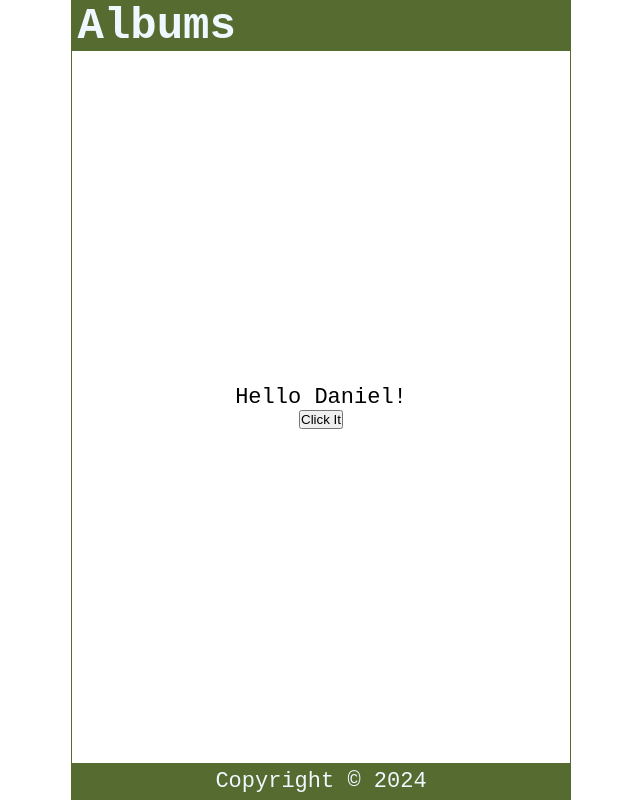
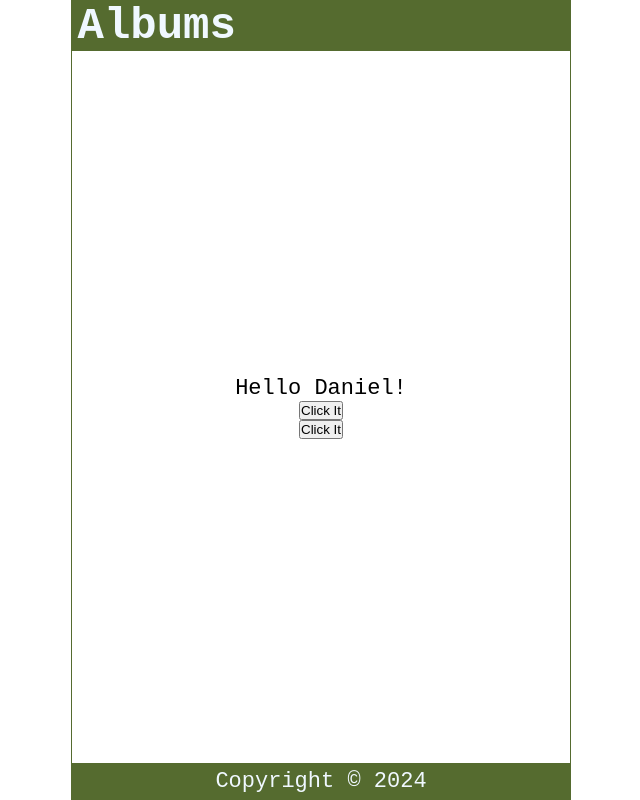
Before and after one commit to danieliniguezv/learning-react, a JavaScript app in the folder tutorial-1/: page / in a window 1280 px wide. Shown: the whole page, without its empty margins (319-959 px from the left). Built offline with nearby package versions, Linux system fonts and the light colour scheme; the HTML template or start-up script is replaced by a standard one.

Commit message:
feat: added click button to handle event

```diff
--- a/tutorial-1/src/Content.js
+++ b/tutorial-1/src/Content.js
@@ -15,12 +15,17 @@ const Content = () => {
     console.log("You clicked it!");
   }
 
+  const handleClick1 = (e) => {
+    console.log(e);
+  }
+
   return (
     <main>
       <p>
         Hello {handleNameChange()}!
       </p>
       <button onClick={handleClick}>Click It</button>
+      <button onClick={(e) => handleClick1(e)}>Click It</button>
     </main>
   )
 }
```
